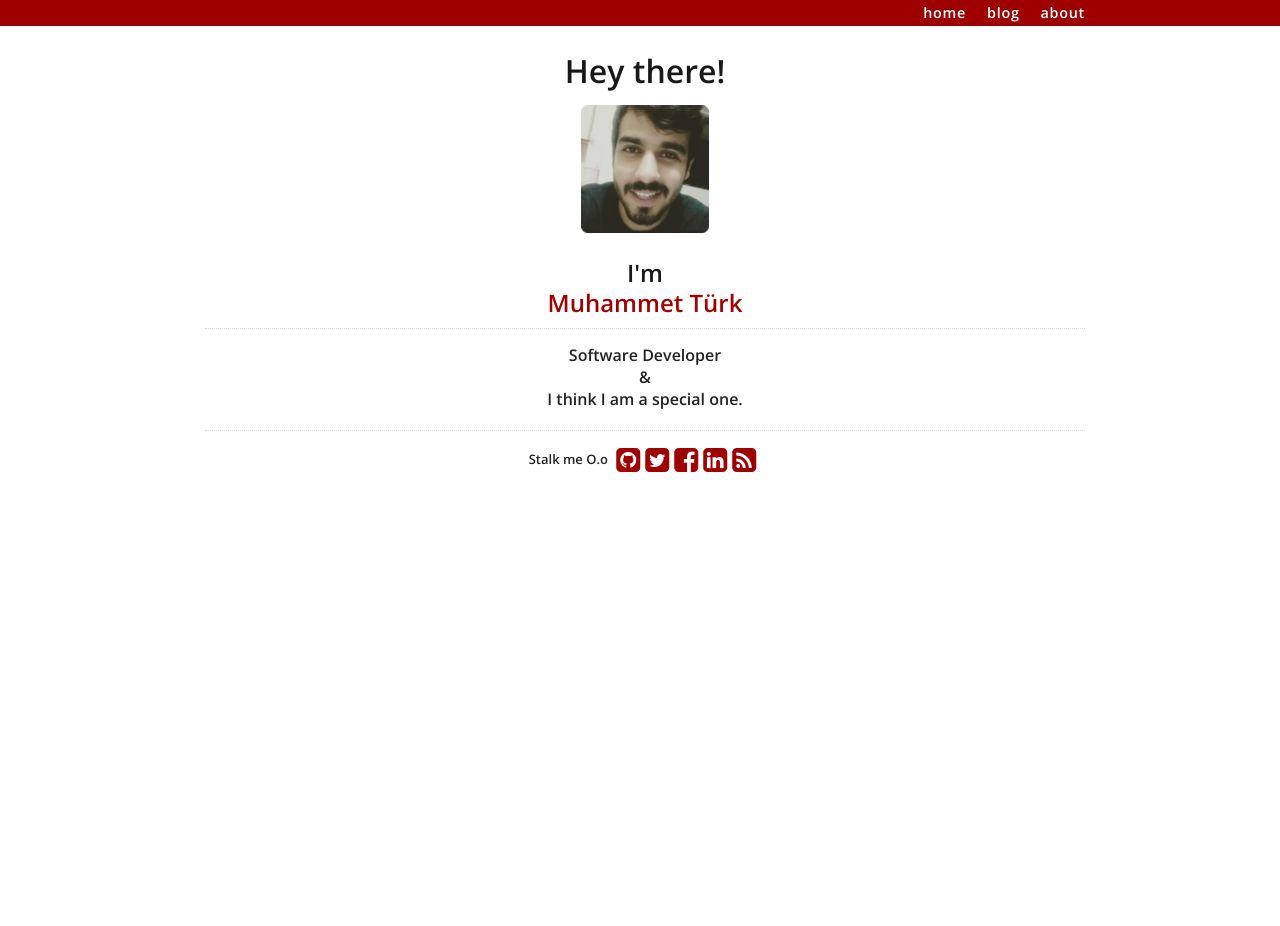
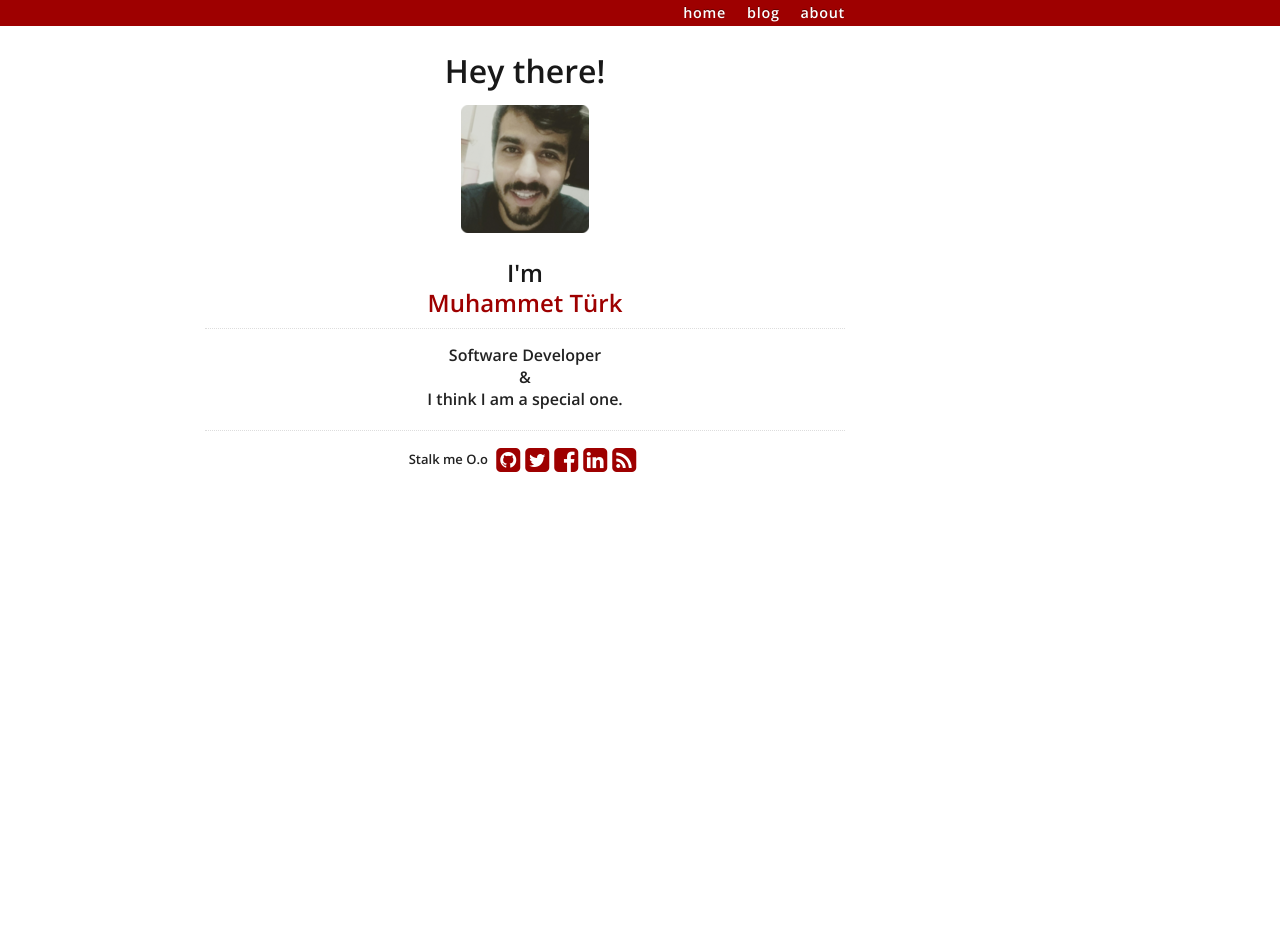
Before and after one commit to mturk111/mturk111.github.io, a Jekyll site: the page built from index.html, in a window 1280 px wide. Built offline with Jekyll 4.4.1, drawn with Linux system fonts in a browser that asks for light colours; nearby versions of some CDN libraries.

Commit message:
Update default-without-footer.html

```diff
--- a/_layouts/default-without-footer.html
+++ b/_layouts/default-without-footer.html
@@ -20,7 +20,7 @@
 </head>
 <body>
 <div class="container" >
-  <div class="fifteen columns contentme">
+  <div class="eleven columns contentme">
     <div id ="topbar">
       <ul>
         <li><a href="/about">about</a></li>
```
